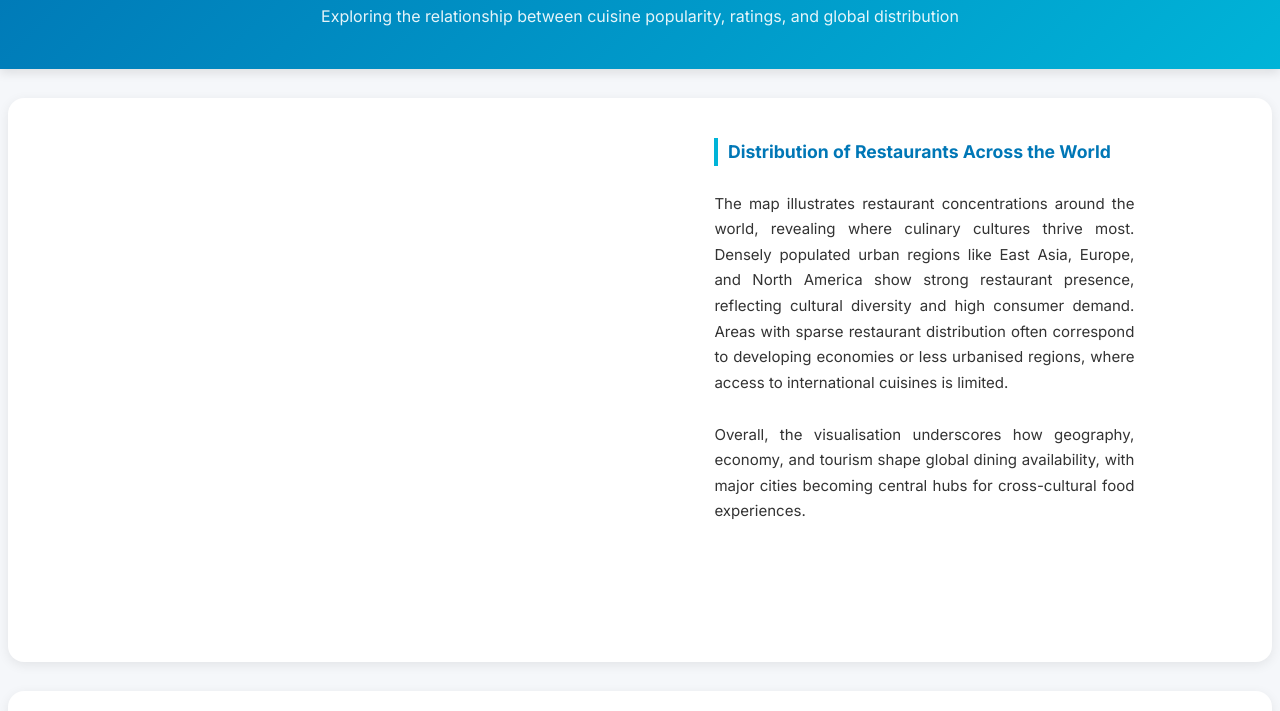
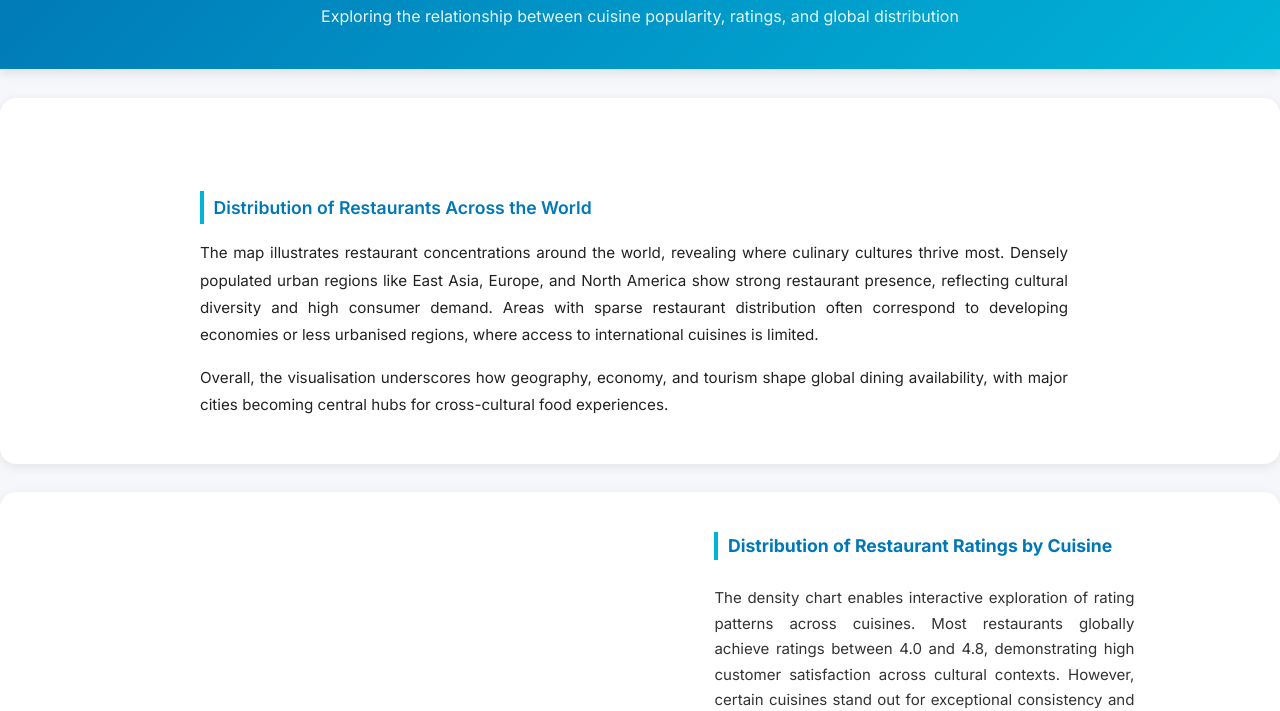
Before and after one commit to spectttttttt/FIT3179, a plain HTML site: page A2/index.html in a window 1280 px wide. Shown: the part 94-805 px from the top of the page. Drawn offline with Linux system fonts and the light colour scheme; a script that the page names is missing.

Commit message:
Add files via upload

```diff
--- a/A2/index.html
+++ b/A2/index.html
@@ -23,24 +23,25 @@
   <main>
     <!-- Map -->
     <div class="viz-card">
-      <div class="viz-content">
+      <div class="viz-content-column">
         <div class="viz-chart" id="map"></div>
-        <div class="viz-text">
+
+        <div class="map-description">
           <h3>Distribution of Restaurants Across the World</h3>
           <p>
-            The map illustrates restaurant concentrations around the world, revealing where culinary
-            cultures thrive most. Densely populated urban regions like East Asia, Europe, and North
-            America show strong restaurant presence, reflecting cultural diversity and high consumer demand.
-            Areas with sparse restaurant distribution often correspond to developing economies or less
-            urbanised regions, where access to international cuisines is limited.
+            The map illustrates restaurant concentrations around the world, revealing where culinary cultures thrive most.
+            Densely populated urban regions like East Asia, Europe, and North America show strong restaurant presence,
+            reflecting cultural diversity and high consumer demand. Areas with sparse restaurant distribution often correspond
+            to developing economies or less urbanised regions, where access to international cuisines is limited.
           </p>
           <p>
-            Overall, the visualisation underscores how geography, economy, and tourism shape global dining
-            availability, with major cities becoming central hubs for cross-cultural food experiences.
+            Overall, the visualisation underscores how geography, economy, and tourism shape global dining availability, with
+            major cities becoming central hubs for cross-cultural food experiences.
           </p>
         </div>
       </div>
     </div>
+
 
     <!-- Density -->
     <div class="viz-card">
@@ -120,7 +121,7 @@
 
 
   <script>
-    vegaEmbed('#map', 'map.json', { actions: false, width: 650, height: 450 });
+    vegaEmbed('#map', 'map.json', { actions: false, width: 1000, height: 500 });
     vegaEmbed('#density_chart', 'density_chart.json', { actions: false, width: 650, height: 400 });
     vegaEmbed('#bar', 'bar_chart.json', { actions: false, width: 650, height: 450 });
     vegaEmbed('#scatter', 'scatterplot.json', { actions: false, width: 650, height: 450 });
--- a/A2/style.css
+++ b/A2/style.css
@@ -1,4 +1,3 @@
-/* ====== Base ====== */
 body {
   font-family: 'Inter', sans-serif;
   margin: 0;
@@ -28,17 +27,17 @@ header p {
   margin-top: 0.4rem;
 }
 
-/* ====== Visualization Card Layout ====== */
 .viz-card {
   background: white;
   border-radius: 16px;
   box-shadow: 0 3px 12px rgba(0, 0, 0, 0.08);
-  padding: 2rem;
+  padding: 2rem 2.5rem;
   max-width: 1200px;
   margin: 1.8rem auto;
   display: flex;
   justify-content: center;
   align-items: center;
+  overflow: visible;
 }
 
 .viz-content {
@@ -48,6 +47,16 @@ header p {
   gap: 2rem;
   width: 100%;
   min-height: 500px;
+}
+
+.viz-content-column {
+  display: flex;
+  flex-direction: column;
+  align-items: center;
+  justify-content: center;
+  gap: 1.2rem;
+  width: 100%;
+  max-width: 1000px;
 }
 
 .viz-chart {
@@ -60,8 +69,13 @@ header p {
 
 .viz-chart > div {
   width: 100%;
-  max-width: 650px;
-  height: 100%;
+  max-width: 1000px;
+  height: auto;
+  min-height: 480px;
+  display: flex;
+  justify-content: center;
+  align-items: center;
+  overflow: visible;
 }
 
 .viz-text {
@@ -72,7 +86,6 @@ header p {
   text-align: left;
   margin-top: 0.5rem;
 }
-
 
 .viz-text h3 {
   color: #0077b6;
@@ -92,7 +105,36 @@ header p {
   line-height: 1.7;
 }
 
-/* ====== Horizontal Filter for Density Chart ====== */
+.map-description {
+  text-align: justify;
+  width: 90%;
+  max-width: 950px;
+  margin: 1.5rem 0 0 2%;
+  line-height: 1.9;
+  padding-right: 2rem;
+  box-sizing: border-box;
+}
+
+.map-description h3 {
+  color: #0077b6;
+  font-size: 1.1rem;
+  font-weight: 600;
+  border-left: 4px solid #00b4d8;
+  padding-left: 0.6rem;
+  margin-bottom: 0.8rem;
+  align-self: flex-start;
+}
+
+
+
+.map-description p {
+  text-align: justify;
+  font-size: 0.95rem;
+  line-height: 1.8;
+  margin-bottom: 0.8rem;
+}
+
+
 .vega-bindings {
   display: flex !important;
   flex-wrap: wrap;
@@ -121,7 +163,6 @@ header p {
   color: #0077b6;
 }
 
-/* ====== Footer ====== */
 footer {
   text-align: center;
   padding: 1.5rem 0 2rem 0;
@@ -154,8 +195,6 @@ footer {
   text-decoration: underline;
 }
 
-
-/* ====== Responsive ====== */
 @media (max-width: 1000px) {
   .viz-content {
     flex-direction: column;
@@ -171,4 +210,8 @@ footer {
   .viz-text p {
     max-width: 90%;
   }
+
+  .viz-content-column {
+    max-width: 95vw;
+  }
 }
```
